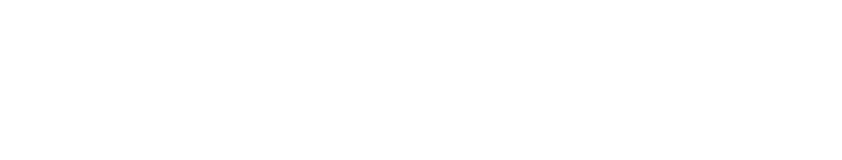
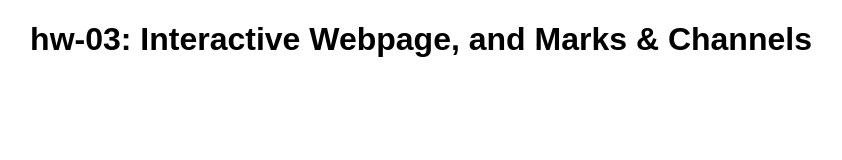
Before and after one commit to DS4200-S23-Class/hw-03-jacob-dave, a plain HTML site: page index.html in a window 1280 px wide. Shown: the whole page, without its empty margins (219-1061 px from the left). Drawn offline with Linux system fonts and the light colour scheme.

Commit message:
initial files

```diff
--- a/index.html
+++ b/index.html
@@ -3,11 +3,16 @@
 
 <head>
     <meta charset=utf-8/>
+    <link rel="stylesheet" href="style.css">
+    <title>hw-03</title>
 </head>
 
 
 <body>
+    <div>
+        <h1 class="center">hw-03: Interactive Webpage, and Marks & Channels</h1>
 
+    </div>
 
 </body>
 
--- /dev/null
+++ b/style.css
@@ -0,0 +1,7 @@
+body {
+    font-family: Arial;
+}
+
+.center {
+    text-align: center;
+}
```
Also changed, not shown: main.js (added).
